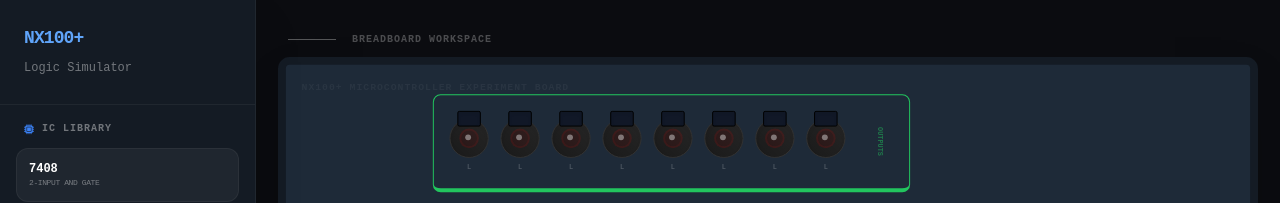
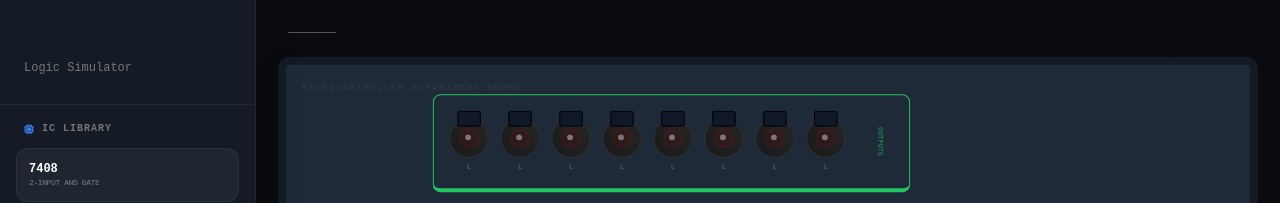
Before and after one commit to Tarzan2202/logiclab, a React (Vite) app: page / in a window 1280 px wide. Shown: the top 203 px of the page. Built offline with nearby package versions, Linux system fonts and the light colour scheme.

Commit message:
Update App.tsx

```diff
--- a/App.tsx
+++ b/App.tsx
@@ -246,7 +246,7 @@ export default function App() {
       {/* Sidebar - IC Library */}
       <aside className="w-64 bg-[#141b24] border-r border-white/5 flex flex-col z-50 shadow-2xl">
         <div className="p-6 border-b border-white/5">
-            <h1 className="text-blue-400 font-black text-lg tracking-tighter">NX100+<br/><span className="text-white opacity-40 text-xs font-normal tracking-normal">Logic Simulator</span></h1>
+            <h1 className="text-blue-400 font-black text-lg tracking-tighter"><br/><span className="text-white opacity-40 text-xs font-normal tracking-normal">Logic Simulator</span></h1>
         </div>
 
         <nav className="flex-1 overflow-y-auto p-4 space-y-6">
@@ -298,7 +298,7 @@ export default function App() {
         {/* Workspace Labels */}
         <div className="absolute top-8 left-8 flex items-center gap-4 opacity-30 pointer-events-none">
             <div className="w-12 h-[1px] bg-white"></div>
-            <span className="text-[10px] font-black uppercase tracking-widest">Breadboard Workspace</span>
+            <span className="text-[10px] font-black uppercase tracking-widest"></span>
         </div>
 
         <div
@@ -309,7 +309,7 @@ export default function App() {
           style={{ width: `${BOARD_WIDTH}px`, height: `${BOARD_HEIGHT}px`, transform: `scale(${scale})` }}
         >
           {/* Silk Labels */}
-          <div className="absolute top-4 left-4 text-[10px] text-white/5 font-black tracking-widest uppercase">NX100+ MICROCONTROLLER EXPERIMENT BOARD</div>
+          <div className="absolute top-4 left-4 text-[10px] text-white/5 font-black tracking-widest uppercase"> MICROCONTROLLER EXPERIMENT BOARD</div>
 
           {/* Breadboard Placeholder */}
           <div className="breadboard absolute top-[150px] left-[150px] w-[550px] h-[360px] opacity-30"></div>
```
